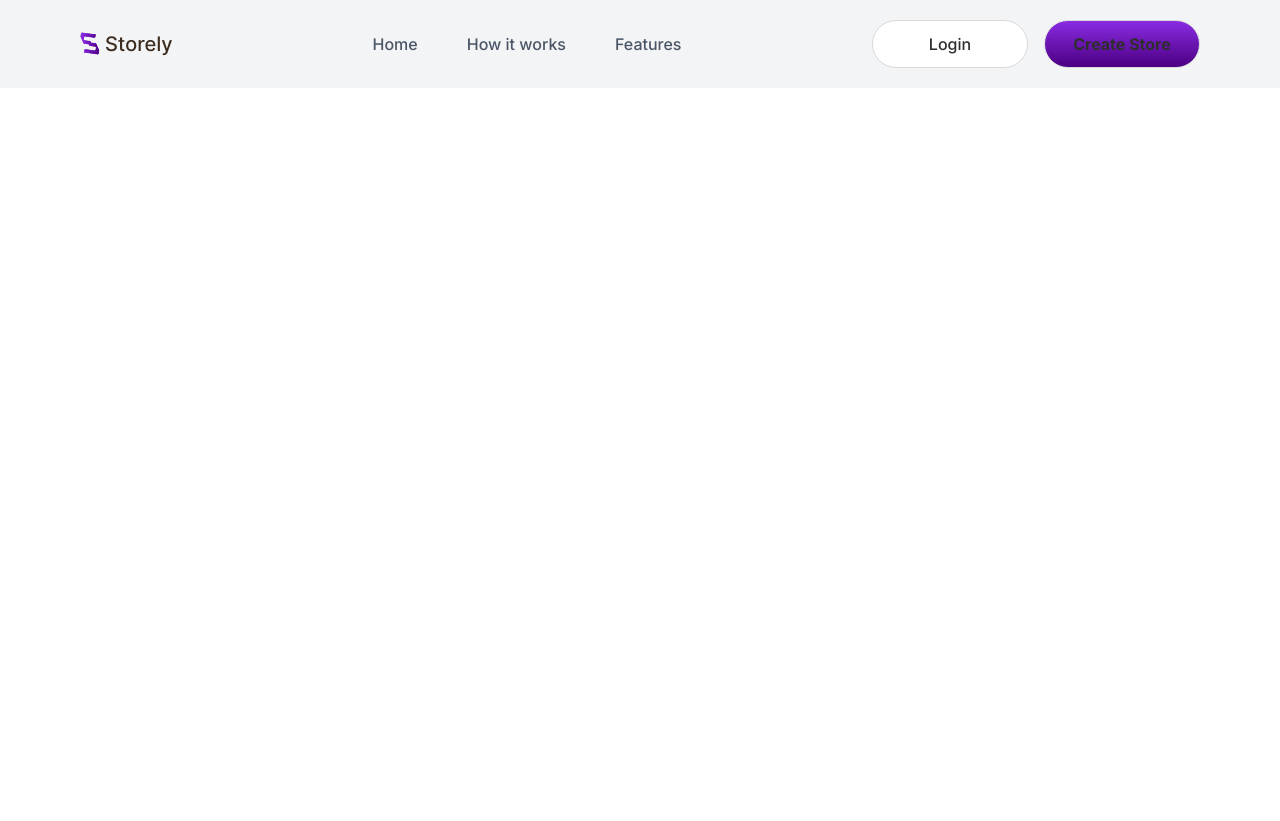
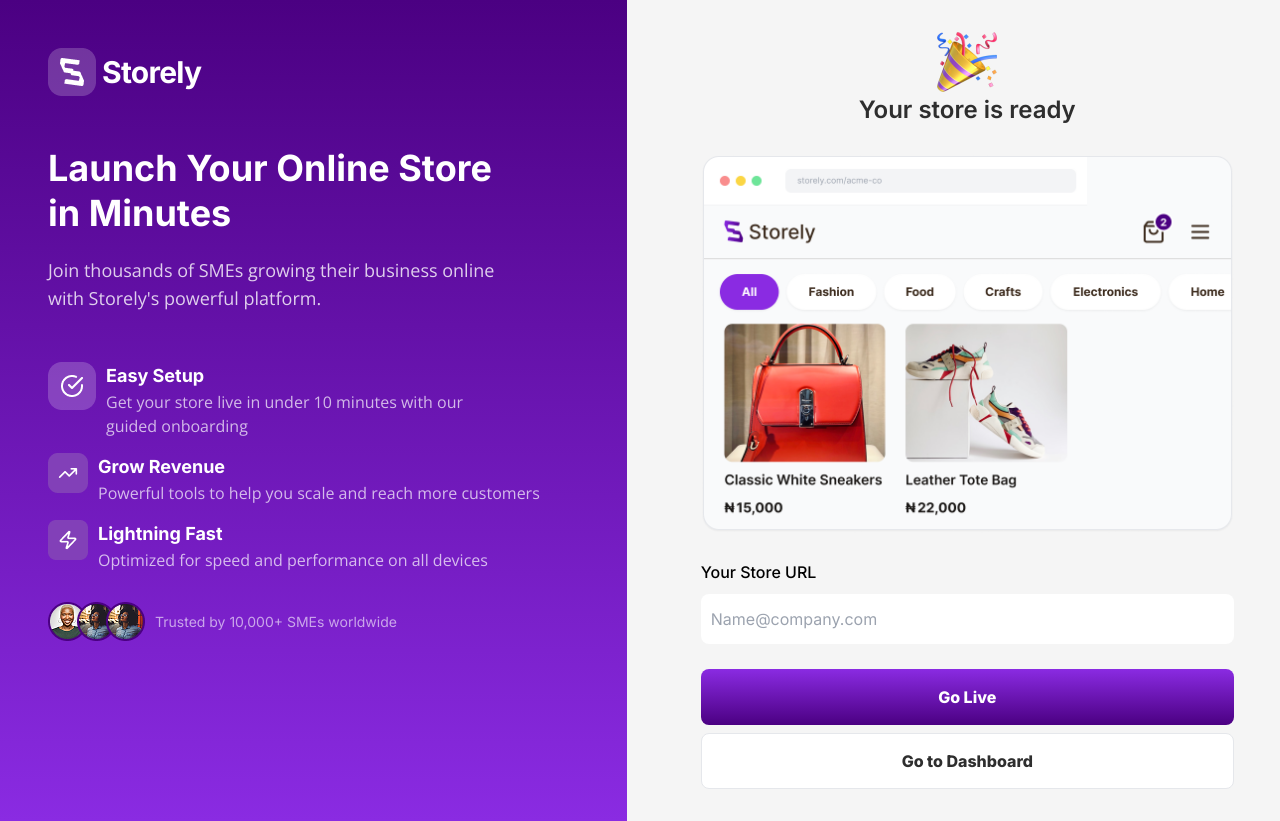
Before and after one commit to elevouthlabs/storely-frontend, a React (Vite) app in the folder frontend/: page /success in a window 1280 px wide. Before the commit the page ends 800 px from the top, so only its background shows below. Built offline with nearby package versions, Linux system fonts and the light colour scheme; a web font is replaced by a local one.

Commit message:
success ui

```diff
--- a/frontend/src/App.jsx
+++ b/frontend/src/App.jsx
@@ -6,14 +6,15 @@ import {
 } from "react-router-dom";
 import Navbar from "./components/Navbar/Navbar.jsx";
 import Register from "./pages/Register/Register.jsx";
-import Login from "./Pages/Login/Login.jsx";
+import Login from "./pages/Login/Login.jsx";
 import VerifyOtp from "./pages/VerifyOtp/VerifyOtp.jsx";
 import { AuthProvider } from "./context/AuthContext";
 import AddItems from "./pages/RegisterBusiness/AddItems.jsx";
 import Launch from "./pages/RegisterBusiness/Launch.jsx";
 import RegisterBusiness from "./pages/RegisterBusiness/RegisterBusiness.jsx";
 import DashboardLayout from "./components/Dashboard/DashboardLayout.jsx";
-import Dashboard from "./Pages/Dashboard/Dashboard.jsx";
+import Dashboard from "./pages/Dashboard/Dashboard.jsx";
+import RegisterSuccess from "./pages/RegisterBusiness/RegisterSuccess.jsx";
 
 function AppWrapper() {
   const location = useLocation();
@@ -28,6 +29,7 @@ function AppWrapper() {
     "/addItem",
     "/launch",
     "/dashboard",
+    "/success",
   ];
 
   const hideNavbar = noNavbarRoutes.includes(location.pathname);
@@ -43,6 +45,7 @@ function AppWrapper() {
         <Route path="/register-business" element={<RegisterBusiness />} />
         <Route path="/addItem" element={<AddItems />} />
         <Route path="/launch" element={<Launch />} />
+        <Route path="/success" element={<RegisterSuccess />} />
         <Route path="/" element={<div>Home Page</div>} />
 
         <Route path="/dashboard" element={<DashboardLayout />}>
--- a/frontend/src/api/axios.js
+++ b/frontend/src/api/axios.js
@@ -1,7 +1,6 @@
 import axios from "axios";
 
 axios.defaults.baseURL = "https://storely-production.up.railway.app/api/v1";
-
 
 axios.interceptors.request.use(async (config) => {
   const token = localStorage.getItem("storelyToken");
@@ -12,7 +11,6 @@ axios.interceptors.request.use(async (config) => {
 });
 
 const responseBody = (response) => response.data;
-
 
 const requests = {
   get: (url, params) => axios.get(url, { params }).then(responseBody),
@@ -55,4 +53,6 @@ export const BusinessRequests = {
   deleteBusiness: (id) => requests.delete(`business/${id}`),
 };
 
-export const ProductsRequests = {};
+export const ProductsRequests = {
+  createItem: (data) => requests.postForm("items", data),
+};
--- a/frontend/src/pages/RegisterBusiness/AddItems.jsx
+++ b/frontend/src/pages/RegisterBusiness/AddItems.jsx
@@ -5,21 +5,35 @@ import StepLoader from "../../components/ui/StepLoader";
 import upload from "../../assets/Container.svg";
 import AI from "../../assets/suggest.png";
 import { useNavigate } from "react-router-dom";
+import axios from "axios";
+import { ProductsRequests } from "../../api/axios";
 
 const AddItems = () => {
   const Navigate = useNavigate();
   const [form, setForm] = useState({
-    itemName: "",
+    name: "",
     description: "",
     price: "",
+    type: "",
     productImage: "",
     productImageName: "",
   });
 
-  const handleSubmit = (e) => {
+  const handleSubmit = async (e) => {
     e.preventDefault();
-    Navigate("/launch");
-    console.log("works perfectly");
+    const body = new FormData();
+    body.append("name", form.name);
+    body.append("description", form.description);
+    body.append("price", Number(form.price));
+    body.append("type", form.type);
+    body.append("productImage", form.productImage);
+    try {
+      const response = await ProductsRequests.createItem(body);
+      console.log(response);
+      Navigate("/launch");
+    } catch (error) {
+      console.log(error);
+    }
   };
 
   const handleImageUpload = (e) => {
@@ -72,11 +86,11 @@ const AddItems = () => {
               <p className="font-Inter font-medium text-[#2E2E2E]">Item Name</p>
               <input
                 type="text"
-                value={form.itemName}
+                value={form.name}
                 placeholder="e.g. Classic White T-Shirt"
                 required
                 className="w-[560px] h-[50px] rounded-lg p-[10px] mt-[10px]"
-                onChange={(e) => setForm({ ...form, itemName: e.target.value })}
+                onChange={(e) => setForm({ ...form, name: e.target.value })}
               />
             </div>
             <div>
--- a/frontend/src/pages/RegisterBusiness/Contact.jsx
+++ b/frontend/src/pages/RegisterBusiness/Contact.jsx
@@ -48,9 +48,6 @@ const Contact = ({ form, setForm, back }) => {
 
     setError("");
   };
-
-  console.log(form.logo);
-  console.log(error);
 
   return (
     <div className="flex h-auto bg-[#F5F5F5]">
--- /dev/null
+++ b/frontend/src/pages/RegisterBusiness/RegisterSuccess.jsx
@@ -0,0 +1,46 @@
+import Sidebar from "../../components/Sidebar/Sidebar";
+import success from "../../assets/success.png";
+import container from "../../assets/Container.png";
+import { useState } from "react";
+
+const RegisterSuccess = () => {
+  const [storeUrl, setStoreUrl] = useState();
+
+  return (
+    <div className="flex h-auto bg-[#F5F5F5]">
+      <Sidebar />
+      <div className="w-1/2 flex flex-col justify-center items-center gap-[27px] my-[32px] ml-[28px] font-Inter">
+        <div className="flex flex-col items-center">
+          <img src={success} alt="success" className="w-[60px] h-[60px]" />
+          <p className="font-semibold text-[24px] text-[#2E2E2E] m">
+            Your store is ready
+          </p>
+        </div>
+        <img src={container} alt="" className="w-[533px]" />
+        <div className="flex flex-col items-center gap-[25px]">
+          <div>
+            <p className="font-Inter font-medium">Your Store URL</p>
+            <input
+              type="text"
+              value={storeUrl}
+              placeholder="Name@company.com"
+              required
+              className="w-[533px] h-[50px] rounded-lg p-[10px] mt-[10px]"
+              onChange={(e) => setStoreUrl({ storeUrl: e.target.value })}
+            />
+          </div>
+          <div className="flex flex-col items-center gap-[8px]">
+            <button className="w-[533px] h-[56px] rounded-[8px] font-extrabold text-white bg-gradient-to-t from-[#4B0082] to-[#8A2BE2]">
+              Go Live
+            </button>
+            <button className="w-[533px] h-[56px] rounded-[8px] font-extrabold text-[#2E2E2E] bg-white border border-[#E5E7EB]">
+              Go to Dashboard
+            </button>
+          </div>
+        </div>
+      </div>
+    </div>
+  );
+};
+
+export default RegisterSuccess;
```
Also changed, not shown: frontend/src/assets/Container.png (added), frontend/src/assets/success.png (renamed from frontend/src/assets/🎉.png).
